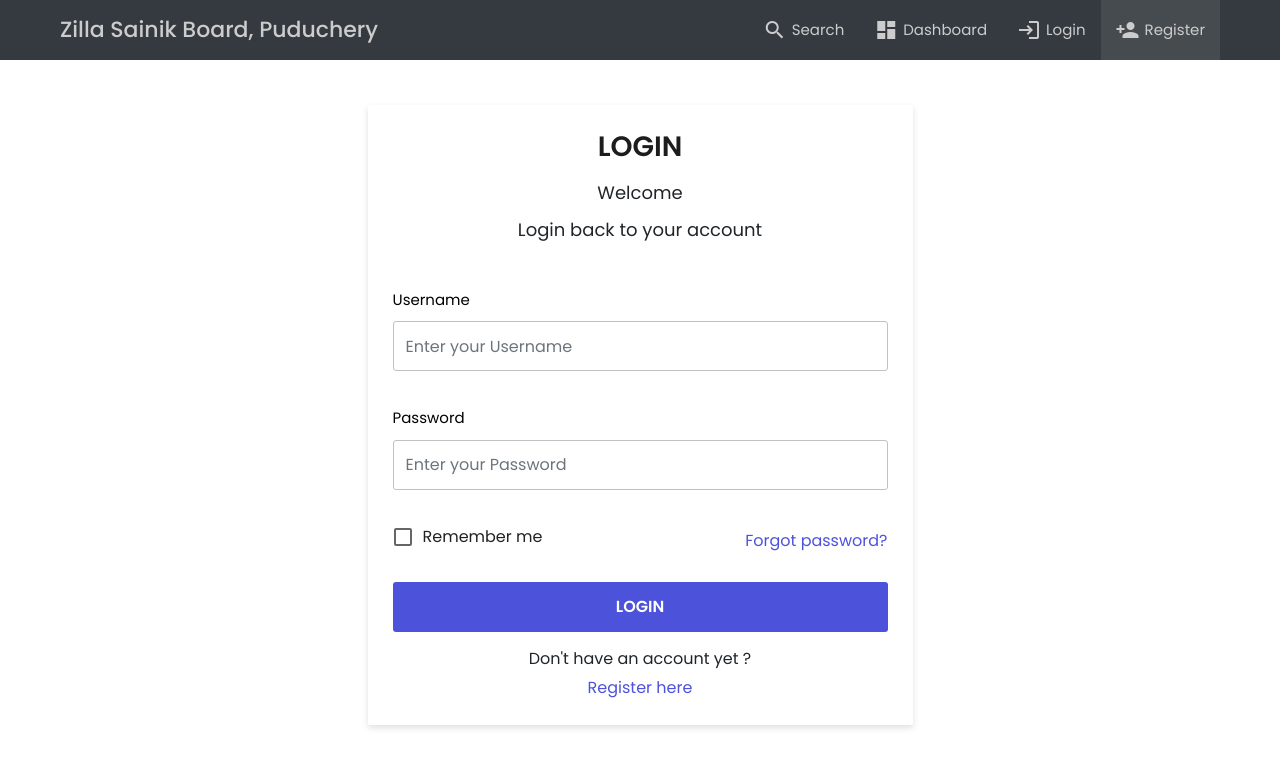
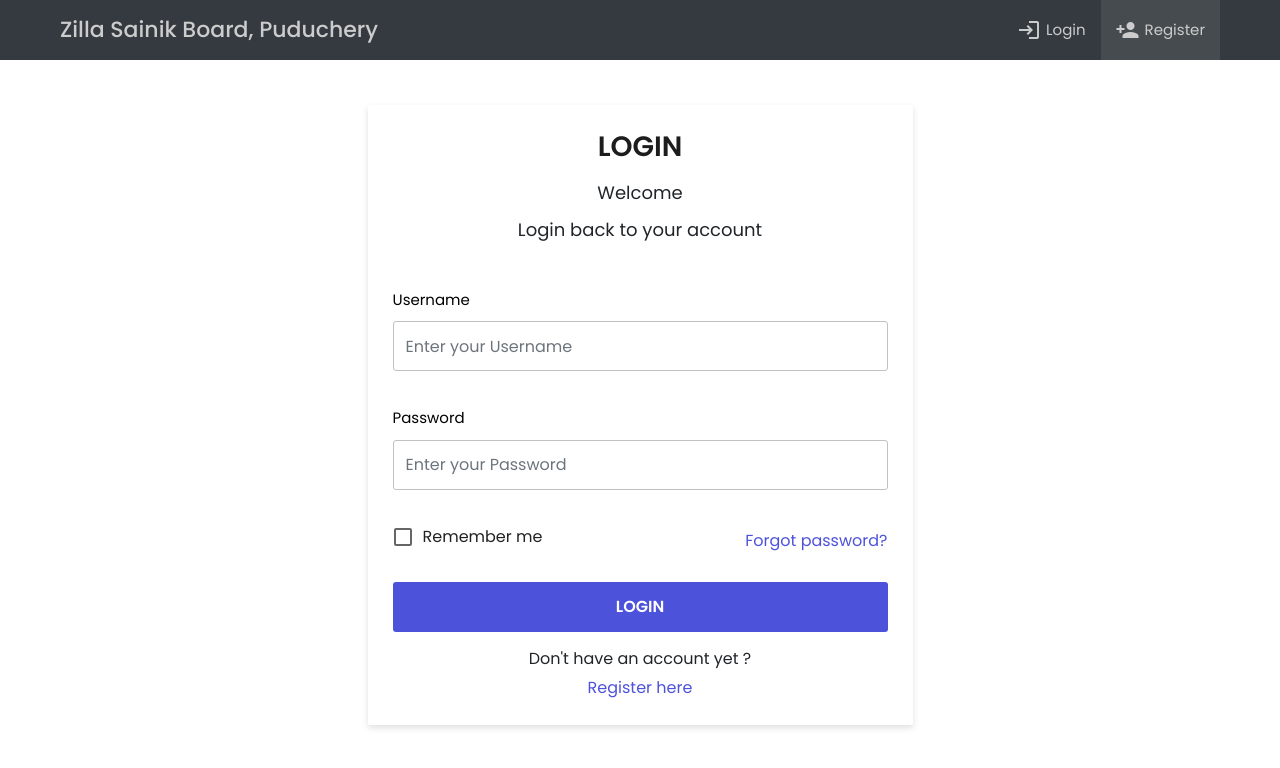
Before and after one commit to the-sniper/sainikNew, a React (Create React App) app in the folder sainikFrontend/: page / in a window 1280 px wide. Shown: the top 768 px of the page. Built offline with nearby package versions, Linux system fonts and the light colour scheme; the HTML template or start-up script is replaced by a standard one.

Commit message:
added logout partially

```diff
--- a/sainikFrontend/src/components/Header/Header.js
+++ b/sainikFrontend/src/components/Header/Header.js
@@ -16,12 +16,16 @@ class Header extends Component {
       <div className="header customContainer d-flex justify-content-between align-items-center">
         <h3>Zilla Sainik Board, Puduchery</h3>
         <ul className="headNav d-flex justify-content-between align-items-center">
+          {this.props.state.user.userDetails.profileDetails.userType ===
+          "ZSB" ? (
+            <>
               <li>
                 <Link
                   to={Routes.search.url}
                   className="d-flex justify-content-start align-items-center"
                 >
-              <span class="material-icons">search</span> {Routes.search.label}
+                  <span class="material-icons">search</span>{" "}
+                  {Routes.search.label}
                 </Link>
               </li>
               <li>
@@ -33,11 +37,19 @@ class Header extends Component {
                   {Routes.zsbDashboard.label}
                 </Link>
               </li>
+            </>
+          ) : (
+            ""
+          )}
+
           {user.userDetails.isAuthenticated ? (
             <li>
               <Link
                 to={Routes.logout.url}
                 className="d-flex justify-content-start align-items-center"
+                onClick={() => {
+                  user.userDetails.isAuthenticated = false;
+                }}
               >
                 <span class="material-icons">power_settings_new</span>{" "}
                 {Routes.logout.label}
```
Lines whose indentation alone changed are shown as unchanged.
